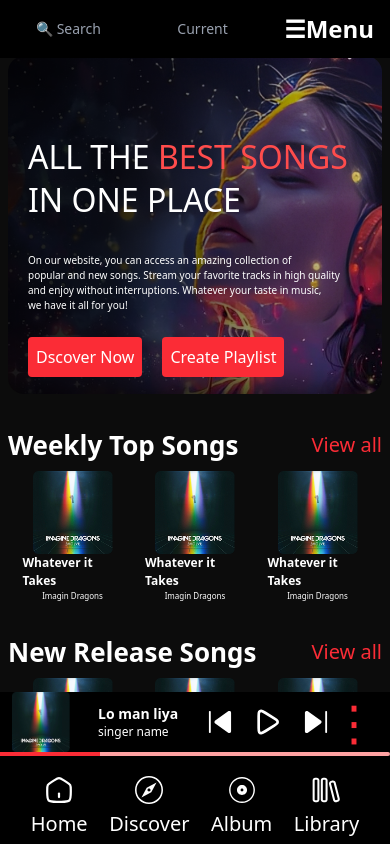
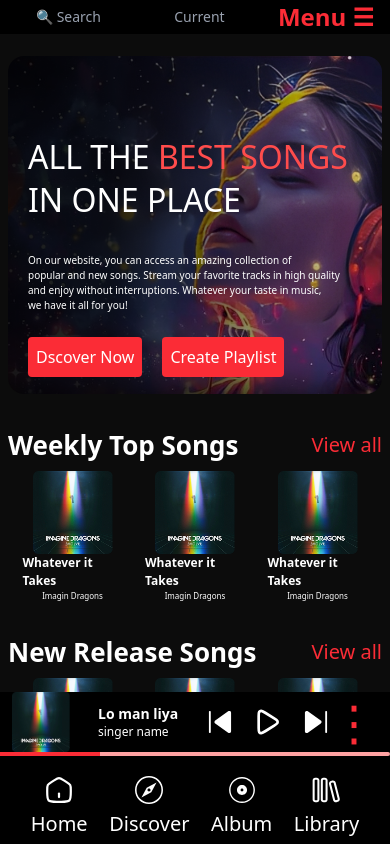
Before and after one commit to Sanjay522/Refrain, a React (Vite) app: page / in a window 390 px wide. Shown: the top 844 px of the page. Built offline with nearby package versions, Linux system fonts and the light colour scheme.

Commit message:
added routes

```diff
--- a/src/component/Nav.jsx
+++ b/src/component/Nav.jsx
@@ -47,7 +47,6 @@ const navItems = [
   {
     title: "General",
     links: [
-      { icon: setting, label: "Setting" },
       {
         icon: logout,
         label: "Logout",
--- a/src/component/Nav2.jsx
+++ b/src/component/Nav2.jsx
@@ -39,7 +39,7 @@ const Nav2 = () => {
       </div>
 
       <div className="sm:hidden fixed top-0 left-0 w-full bg-black text-white z-50">
-        <div className="flex justify-between items-center px-4 py-3">
+        <div className={`flex justify-between items-center px-4 py-3${!open ? "":" flex justify-end items-center"}`}>
           {!open && (
             <p className="text-sm text-gray-400 px-5">🔍 Search</p>
           )}
@@ -49,9 +49,9 @@ const Nav2 = () => {
 
           <button
             onClick={toggleMenu}
-            className="text-white text-xl font-bold"
+            className="text-red-500 text-xl font-bold"
           >
-            {open ? "╳" : "☰Menu"}
+            {open ? "╳" : "Menu ☰"}
           </button>
         </div>
 
--- a/src/component/pages/AlbumPage.jsx
+++ b/src/component/pages/AlbumPage.jsx
@@ -6,7 +6,7 @@ import SongLine from "../SongLine";
 
 const AlbumPage = () => {
   return (
-    <div className="flex  flex-col lg:flex-row sm:m-0 m-5 pr-1 sm:px-10">
+    <div className="flex  flex-col min-h-screen lg:flex-row sm:m-0 m-5 pr-1 sm:px-10">
       <div
         className="bg-gradient-to-r from-sky-400
        via-sky-700  to-gray-800 w-full rounded-lg "
--- a/src/component/pages/Favorite.jsx
+++ b/src/component/pages/Favorite.jsx
@@ -1,13 +1,14 @@
 import React from "react";
 import PlayAll from "../button/PlayAll";
 import SongLine from "../SongLine";
+import { NavLink } from "react-router-dom";
 
 const Favorite = () => {
   return (
     <div className="flex  flex-col lg:flex-row sm:m-0 m-5 pr-1 sm:px-10">
       <div
         className="bg-gradient-to-r from-red-300
-       via-red-600  to-red-900 w-full rounded-lg "
+       via-red-600  to-red-900 w-full rounded-lg min-h-screen "
       >
         <div className="  flex justify-between items-end p-2 sm:flex sm:justify-between sm:pr-10 sm:items-end  ">
           <div className=" flex px-6 py-10 sm:flex  sm:ustify-between sm:p-10">
--- a/src/router/Router.jsx
+++ b/src/router/Router.jsx
@@ -26,8 +26,8 @@ const AppRoutes = () => {
       element: <ArtistPage />,
     },
     {
-      path: "/favorites",
-      element: <Favorite />,
+      path: "/favorite",
+      element: <Favorite/>,
     },
     {
       path: "/song/:id",
```
